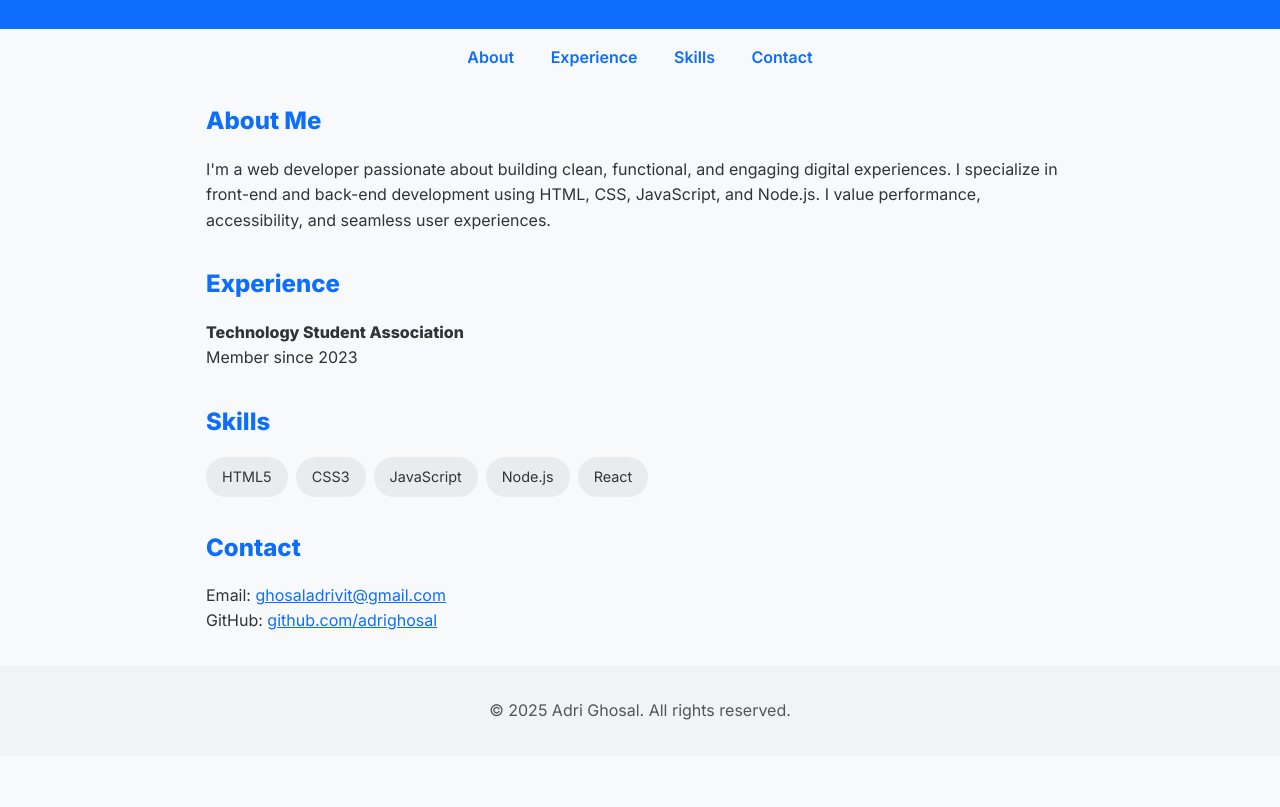
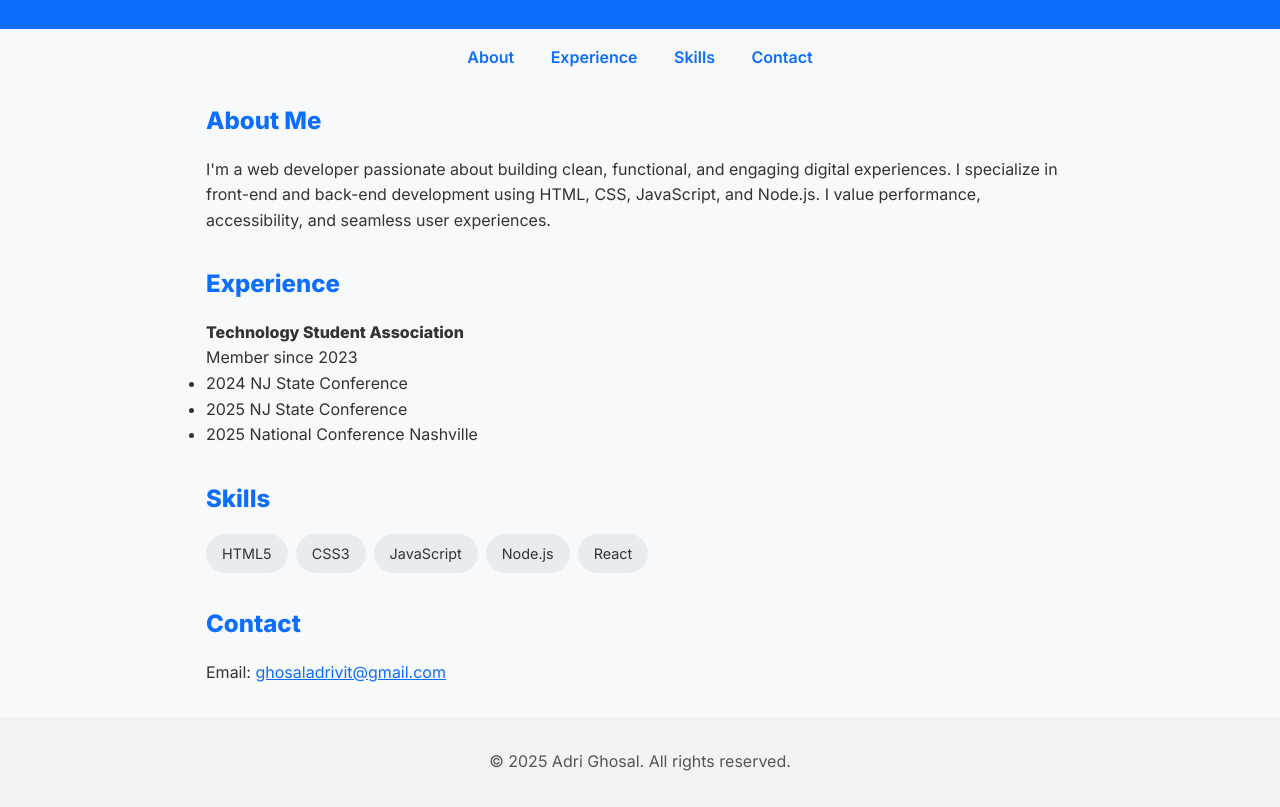
Before and after one commit to adrighosal/myportfolio, a plain HTML site: page index.html in a window 1280 px wide. Shown: the part 138-945 px from the top of the page. Before the commit the page ends 894 px from the top, so only its background shows below. Drawn offline with Linux system fonts and the light colour scheme.

Commit message:
Update index.html

```diff
--- a/index.html
+++ b/index.html
@@ -106,6 +106,11 @@
   <section id="experience">
     <h2>Experience</h2>
     <p><strong>Technology Student Association</strong><br>Member since 2023</p>
+    <ul>
+      <li>2024 NJ State Conference</li>
+      <li>2025 NJ State Conference</li>
+      <li>2025 National Conference Nashville</li>
+    </ul>
   </section>
 
   <section id="skills">
@@ -122,7 +127,6 @@
   <section id="contact">
     <h2>Contact</h2>
     <p>Email: <a href="mailto:ghosaladrivit@gmail.com">ghosaladrivit@gmail.com</a></p>
-    <p>GitHub: <a href="#">github.com/adrighosal</a></p>
   </section>
 
   <footer>
```
